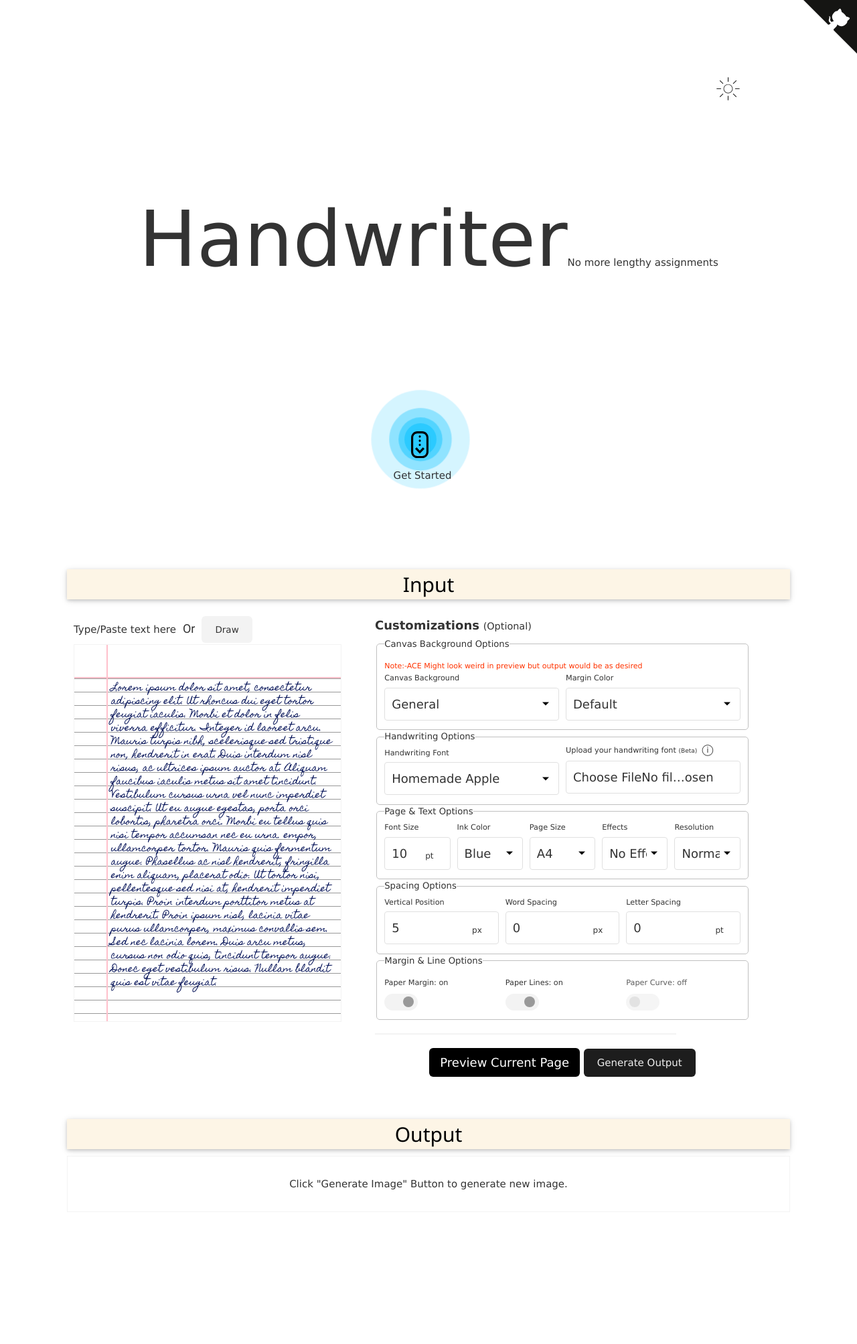
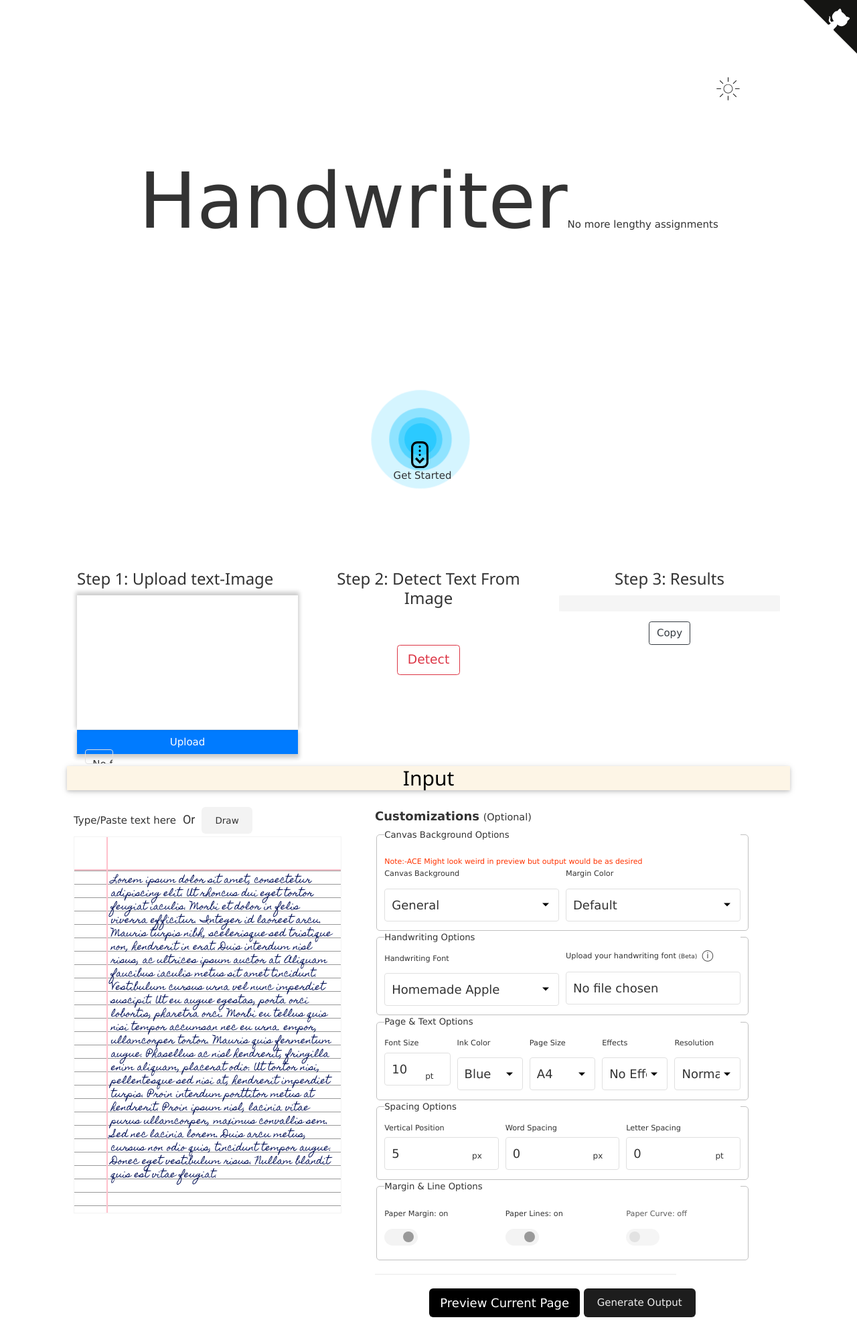
Before and after one commit to sarveshh/handwriter, a PHP site: page / in a window 1280 px wide. Shown: the top 2007 px of the page at 67% size. Before the commit the page ends 1777 px from the top, so only its background shows below. Run offline with PHP 8.4, Linux system fonts and the light colour scheme; some libraries are stand-ins or nearby versions; some web fonts are replaced.

Commit message:
OCR enabled

```diff
--- a/css/index.css
+++ b/css/index.css
@@ -434,8 +434,6 @@
   display: none;
 }
 input[type="file"]::before {
-  content: "Choose File";
-  display: inline-block;
   background-color: var(--background-primary);
   white-space: nowrap;
   -webkit-user-select: none;
@@ -485,3 +483,60 @@
     grid-auto-rows: 1fr;
   }
 }
+
+
+
+
+.imagePreview {
+  width: 100%;
+  height: 200px;
+  background-position: center center;
+background-color:#fff;
+  /* background-size: cover; */
+  background-size: 100%;
+background-repeat:no-repeat;
+  display: inline-block;
+box-shadow:0px -3px 6px 2px rgba(0,0,0,0.2);
+}
+.btn-primary
+{
+display:block;
+border-radius:0px;
+box-shadow:0px 4px 6px 2px rgba(0,0,0,0.2);
+margin-top:-5px;
+}
+.del
+{
+position:absolute;
+top:0px;
+right:15px;
+width:30px;
+height:30px;
+text-align:center;
+line-height:30px;
+background-color:rgba(255,255,255,0.6);
+cursor:pointer;
+}
+.imgAdd
+{
+width:30px;
+height:30px;
+border-radius:50%;
+background-color:#4bd7ef;
+color:#fff;
+box-shadow:0px 0px 2px 1px rgba(0,0,0,0.2);
+text-align:center;
+line-height:30px;
+margin-top:0px;
+cursor:pointer;
+font-size:15px;
+}
+
+pre{
+word-wrap: break-word;
+font-size: medium;
+background-color: whitesmoke;
+padding:3%;
+border-radius: 2%;
+border:solid 2px whitesmoke;
+}
--- a/index.html
+++ b/index.html
@@ -8,6 +8,7 @@
   <link
     href="https://fonts.googleapis.com/css2?family=Caveat&family=Cedarville+Cursive&family=Handlee&family=Homemade+Apple&family=Indie+Flower&family=Kalam:wght@300&family=Kristi&family=Liu+Jian+Mao+Cao&family=Nothing+You+Could+Do&family=Roboto&display=swap"
     rel="stylesheet">
+    <link rel="stylesheet" href="https://maxcdn.bootstrapcdn.com/bootstrap/4.3.1/css/bootstrap.min.css">
   <link rel="stylesheet" href="./css/index.css" />
   <link rel="stylesheet" href="./css/features.css" />
   <link rel="stylesheet" href="./css/external/w3.css">
@@ -51,6 +52,72 @@
         <p>Get Started</p>
       </a>
     </div>
+
+
+    <div class="container">
+      <div class="row">
+        <div class="col-sm-4 imgUp">
+          <h3>Step 1: Upload text-Image</h3>
+          <div class="imagePreview "></div>
+
+          <form id="my-form" action="/detect" method="post"enctype="multipart/form-data">
+            <label class="btn btn-primary">
+                Upload<input type="file" name="avatar"
+                class="uploadFile img" value="Upload Photo"
+                style="width: 0px;height: 0px;overflow: hidden; position: fixed;">
+            </label>
+          </form>
+
+        </div>
+        <div class="col-sm-4">
+          <div class="text-center">
+              <h3>Step 2: Detect Text From Image </h3>
+              <br><br>
+              <button type="button" onclick="$('#my-form').submit();" class="btn btn-outline-danger btn-lg">Detect</button>
+          </div>
+        </div>
+        <div class="col-sm-4">
+            <div class="text-center">
+                <h3>Step 3: Results </h3>
+                <pre></pre>
+                <button type="button" class="btn btn-outline-dark"onclick="copyToClipboard($('pre')[0].innerHTML)">Copy</button>
+            </div>
+        </div>
+      </div>
+
+      <!-- Button trigger modal -->
+    <!-- <button type="button" class="btn btn-primary" data-toggle="modal" data-target="#loading-modal">
+        Launch demo modal
+      </button> -->
+
+      <!-- Modal -->
+      <div class="modal fade" id="loading-modal"data-backdrop="static" tabindex="-1" role="dialog" aria-labelledby="loading-modalTitle" aria-hidden="true">
+        <div class="modal-dialog modal-dialog-centered" role="document">
+          <div class="modal-content">
+            <div class="modal-header">
+              <h5 class="modal-title text-center col-12" id="exampleModalLongTitle">Detecting Text from image</h5>
+              <!-- <button type="button" class="close" data-dismiss="modal" aria-label="Close">
+                <span aria-hidden="true">&times;</span>
+              </button> -->
+            </div>
+            <div class="modal-body">
+                  <div class="text-center"style="background:whitesmoke">
+                      <img src="https://miro.medium.com/max/978/0*cWpsf9D3g346Va20.gif" alt="" srcset=""width="80%"height="80%">
+                  </div>
+            </div>
+            <div class="modal-footer"style="padding-bottom:0;">
+                  <p class="text-center col-12">Loading ...</p>
+              <!-- <button type="button" class="btn btn-secondary" data-dismiss="modal">Close</button>
+              <button type="button" class="btn btn-primary">Save changes</button> -->
+            </div>
+          </div>
+        </div>
+      </div>
+
+    </div>
+
+
+
 
     <div class="fullpage" id="input">
       <div class="">
@@ -397,9 +464,12 @@
   </section>
   </div>
 
-
+  <script src="https://ajax.googleapis.com/ajax/libs/jquery/3.4.1/jquery.min.js"></script>
+<script src="https://cdnjs.cloudflare.com/ajax/libs/popper.js/1.14.7/umd/popper.min.js"></script>
+<script src="https://maxcdn.bootstrapcdn.com/bootstrap/4.3.1/js/bootstrap.min.js"></script>
+<script src="./js/script.js"></script>
   <script src="./js/vendors/html2canvas.min.js" crossorigin="anonymous"></script>
-  <script src="./js/vendors/jquery-3.5.1.min.js"></script>
+  <!-- <script src="./js/vendors/jquery-3.5.1.min.js"></script> -->
   <script type="module" src="js/app.mjs"></script>
   <script defer src="https://unpkg.com/jspdf@^1/dist/jspdf.min.js"></script>
   <script>
--- /dev/null
+++ b/js/script.js
@@ -0,0 +1,58 @@
+$(function () {
+    $(document).on("change", ".uploadFile", function () {
+      var uploadFile = $(this);
+      var files = !!this.files ? this.files : [];
+      if (!files.length || !window.FileReader) return; // no file selected, or no FileReader support
+
+      if (/^image/.test(files[0].type)) {
+        // only image file
+        var reader = new FileReader(); // instance of the FileReader
+        reader.readAsDataURL(files[0]); // read the local file
+
+        reader.onloadend = function () {
+          // set image data as background of div
+          //alert(uploadFile.closest(".upimage").find('.imagePreview').length);
+          uploadFile
+            .closest(".imgUp")
+            .find(".imagePreview")
+            .css("background-image", "url(" + this.result + ")");
+        };
+      }
+    });
+    $("#loading-modal").modal("hide");
+
+    $("#my-form").submit(function (e) {
+      e.preventDefault();
+      $("#loading-modal").modal("show");
+      var formData = new FormData(this);
+      console.log(formData);
+      $.ajax({
+        type: "POST",
+        url: "/detect",
+        data: formData,
+        processData: false,
+        contentType: false,
+        success: function (r) {
+          console.log("result", r);
+          document.getElementsByTagName("pre")[0].innerHTML = r.result;
+          $("#loading-modal").modal("hide");
+        },
+        error: function (e) {
+          console.log("some error", e);
+        },
+      });
+    });
+  });
+
+  function copyToClipboard(text) {
+    var dummy = document.createElement("textarea");
+    // to avoid breaking orgain page when copying more words
+    // cant copy when adding below this code
+    // dummy.style.display = 'none'
+    document.body.appendChild(dummy);
+    //Be careful if you use texarea. setAttribute('value', value), which works with "input" does not work with "textarea". – Eduard
+    dummy.value = text;
+    dummy.select();
+    document.execCommand("copy");
+    document.body.removeChild(dummy);
+  }
--- a/package.json
+++ b/package.json
@@ -25,6 +25,7 @@
     "serve": "^11.3.2"
   },
   "dependencies": {
+    "cookie-parser": "^1.4.5",
     "ejs": "^3.1.5",
     "express": "^4.17.1",
     "multer": "^1.4.2",
```
Also changed, not shown: routes/index.js (added, +32 -0 lines), server.js (+11 -2 lines), package-lock.json, 1 other file.
